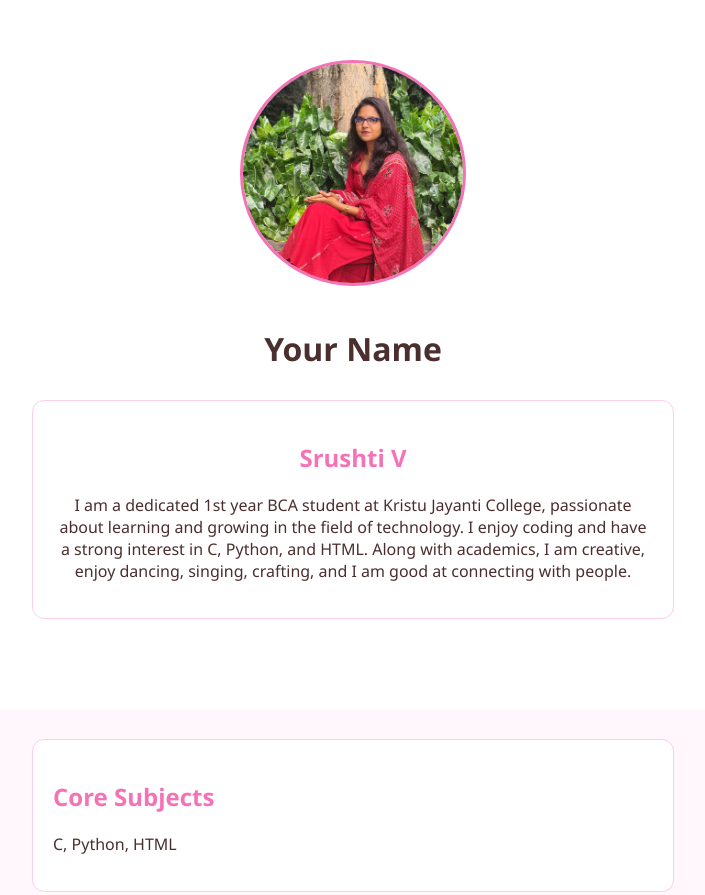
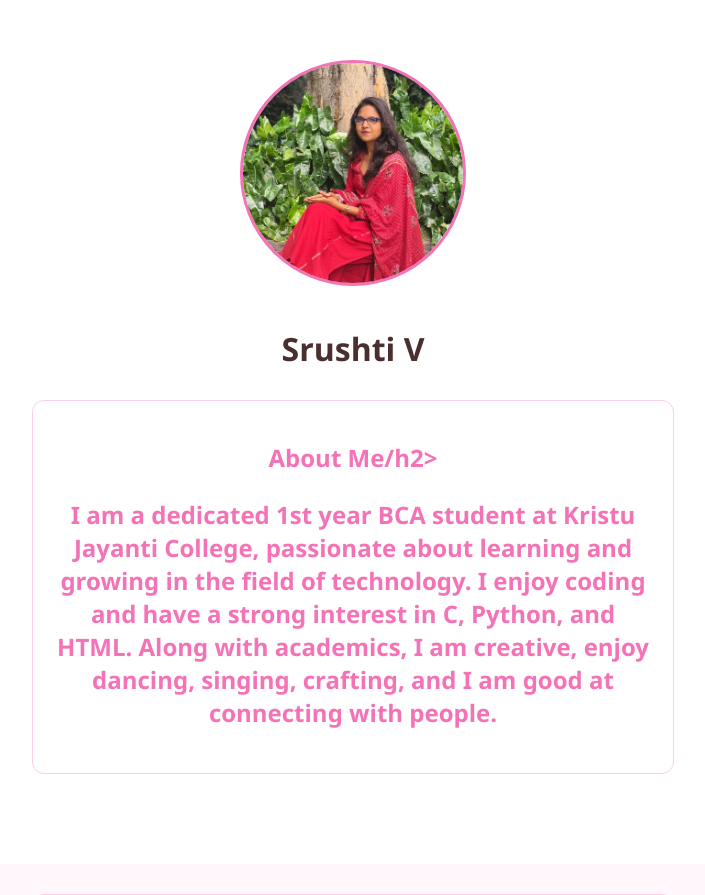
Before and after one commit to srushti-64/helllo, a Flask app: page / in a window 1280 px wide. Shown: the top 895 px of the page, without its empty margins (287-992 px from the left). Run offline with Flask 3, Linux system fonts and the light colour scheme.

Commit message:
your message

```diff
--- a/templates/index.html
+++ b/templates/index.html
@@ -8,9 +8,9 @@
 
 <header>
     <img src="{{ url_for('static', filename='profile.jpg') }}" class="profile-img">
-    <h1>Your Name</h1>
+    <h1>Srushti V</h1>
     <section>
-    <h2>Srushti V</h2>
+    <h2>About Me/h2>
     <p>
         I am a dedicated 1st year BCA student at Kristu Jayanti College,
         passionate about learning and growing in the field of technology.
```
